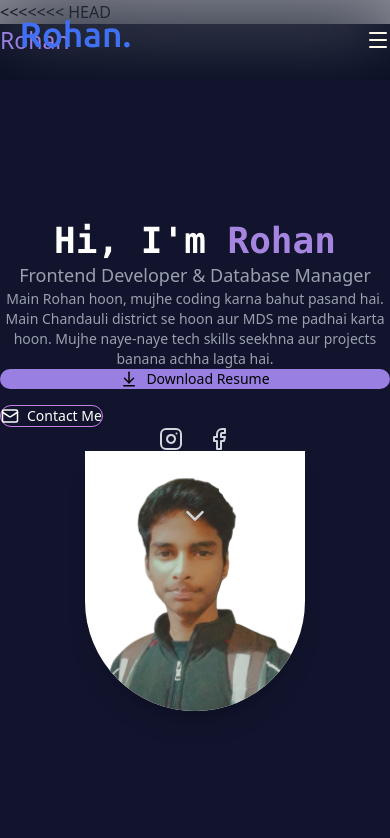
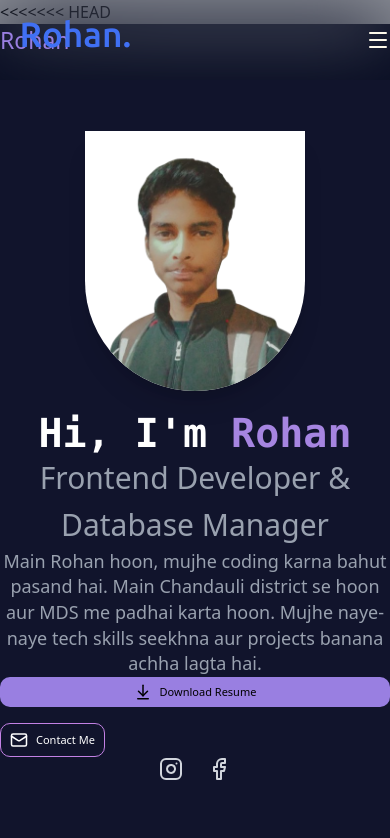
Before and after one commit to TechRoh5/Rohan, a React (Vite) app: page / in a window 390 px wide. Shown: the top 838 px of the page. Built offline with nearby package versions, Linux system fonts and the light colour scheme.

Commit message:
alignment isse resolved

```diff
--- a/src/index.css
+++ b/src/index.css
@@ -1,27 +1,18 @@
 @import "tailwindcss";
-
-/* Smooth scroll */
-* {
+*{
   scroll-behavior: smooth;
 }
-
-/* Hide scrollbar */
-*::-webkit-scrollbar {
-  display: none;
+*::-webkit-scrollbar{
+display: none;
+}
+*::selection {
+  background: #2b2b2b; /* Change the background color to your desired color */
+  color:lavender;      /* Change the text color on selection */
 }
 
-/* Text selection */
-*::selection {
-  background: #2b2b2b;
-  color: lavender;
-}
-
-/* Cursor */
-a {
+a{
   cursor: pointer;
 }
-
-/* Logo gradient */
 #logo {
   background: linear-gradient(#65538b, #91869e, #8d1cfe94);
   font-weight: 700;
@@ -29,7 +20,70 @@ a {
   -webkit-text-fill-color: transparent;
 }
 
-/* Contact button border (optional) */
-#contact-btn {
-  border: 1px solid #c381e4;
+a:hover{
+  background-color: #1D283A;
+  color: #fff;
+  transition-duration: 0.2s;
 }
+
+#contact-btn{
+  border: 1px solid #C381E4;
+}
+
+
+
+@media (max-width:840px) {
+  #bod{
+    flex-direction: column-reverse;
+    justify-content: center;
+  }
+  #penatgon{
+    height: 150px;
+    margin-top: 20px;
+  }
+  #ctf{
+    width: 100%;
+    padding:20px 0px
+  }
+   #ctf h1{
+    font-size: 40px;
+    text-align: center;
+
+  }
+   #ctf h2{
+    font-size: 30px;
+    text-align: center;
+   }
+    #ctf p{
+    font-size: 18px;
+    text-align: center;
+   }
+#contact-btn{
+padding:7px 9px;
+border-radius:10px;
+font-size: 11px;
+}
+#download{
+  padding:6px 9px;
+  border-radius:10px;
+  font-size: 11px;
+}
+#cts{
+  width: 100%;
+  display: flex;
+  align-items: center;
+  justify-content: space-evenly;
+}
+#icons{
+  display: flex;
+  width:100%;
+  justify-content: space-around;
+
+}
+#down{
+  position:absolute;
+  left:50%
+}
+
+
+}
```
